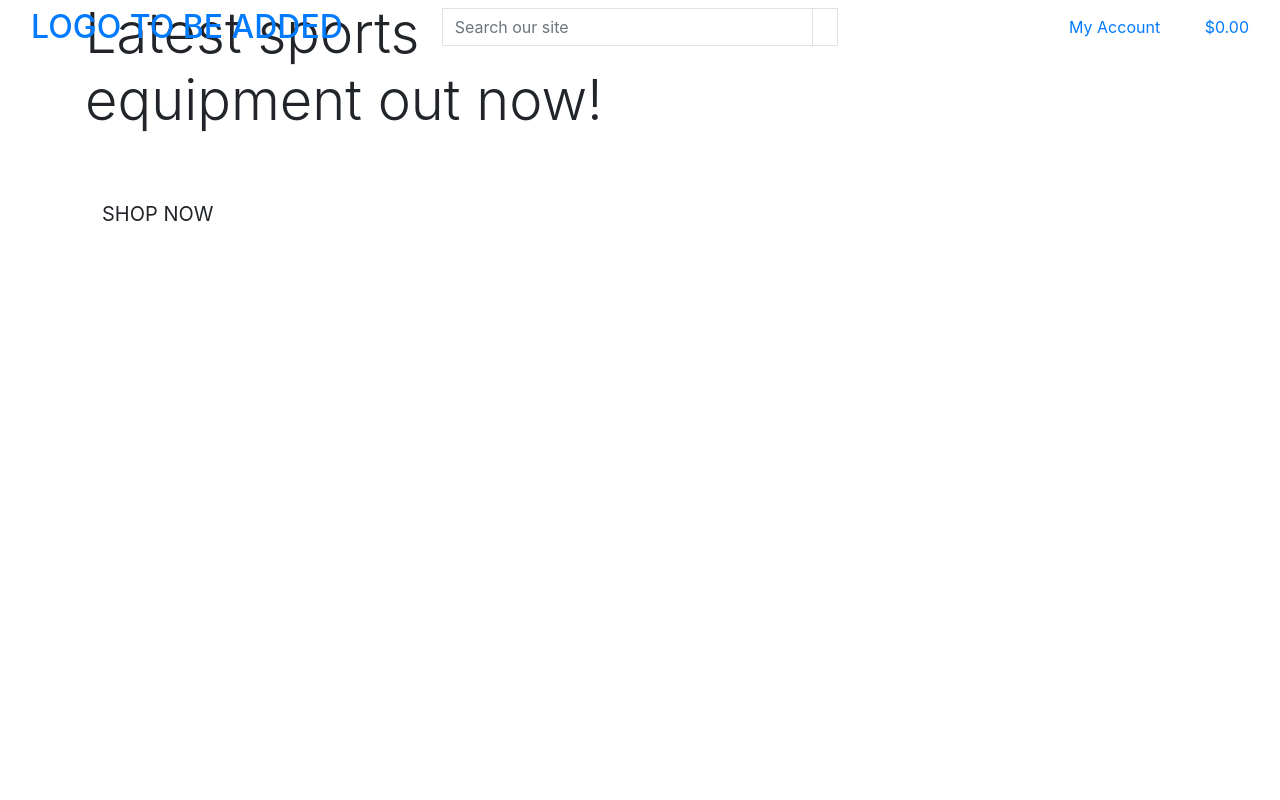
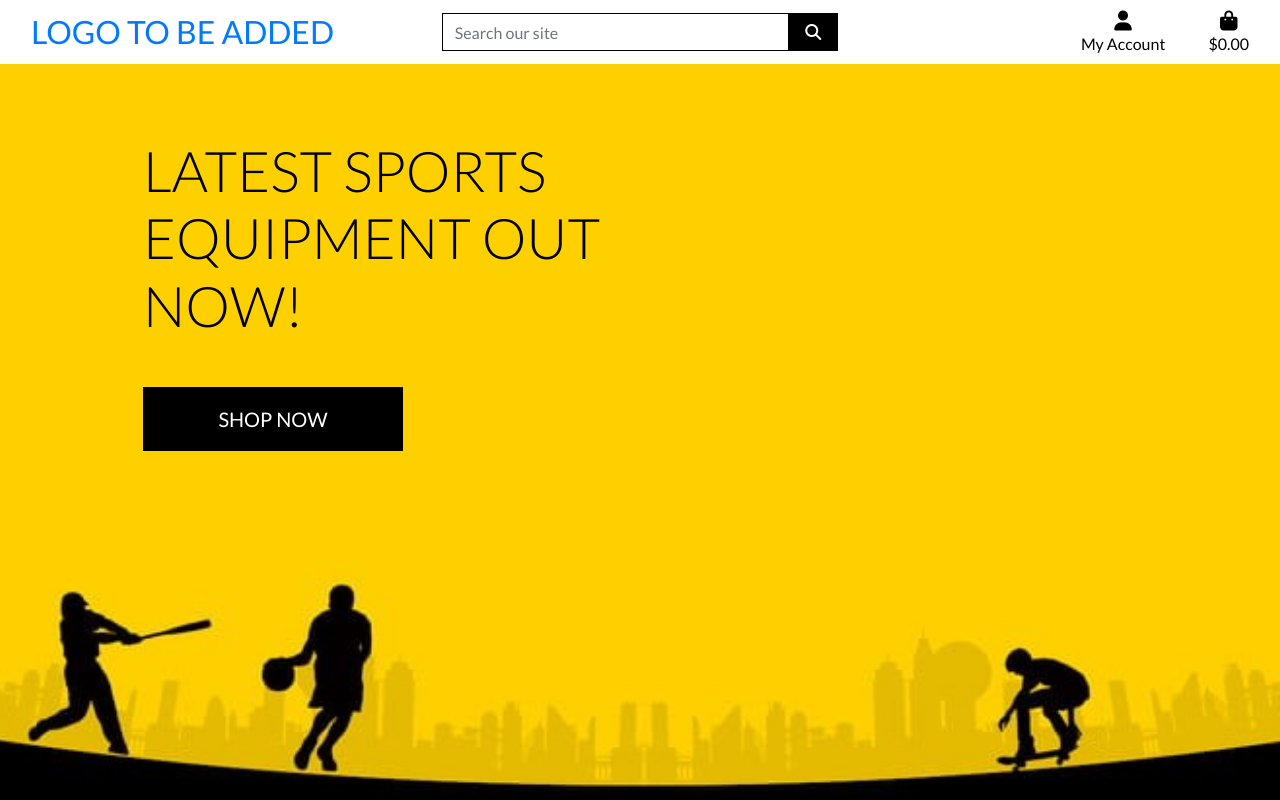
Before and after one commit to MannyBinning/sports-zone, a Django app: page / in a window 1280 px wide. Run offline with Django 3.2, Linux system fonts and the light colour scheme; some libraries are stand-ins or nearby versions.

Commit message:
updated home page with hero image and css

```diff
--- a/sports_zone/settings.py
+++ b/sports_zone/settings.py
@@ -147,6 +147,10 @@ USE_TZ = True
 # https://docs.djangoproject.com/en/3.2/howto/static-files/
 
 STATIC_URL = '/static/'
+STATICFILES_DIRS = (os.path.join(BASE_DIR, 'static'),)
+
+MEDIA_URL = '/media/'
+MEDIA_ROOT = os.path.join(BASE_DIR, 'media')
 
 # Default primary key field type
 # https://docs.djangoproject.com/en/3.2/ref/settings/#default-auto-field
--- a/sports_zone/urls.py
+++ b/sports_zone/urls.py
@@ -15,9 +15,11 @@ Including another URLconf
 """
 from django.contrib import admin
 from django.urls import path, include
+from django.conf import settings
+from django.conf.urls.static import static
 
 urlpatterns = [
     path('admin/', admin.site.urls),
     path('accounts/', include('allauth.urls')),
     path('', include('home.urls')),
-]
+] + static(settings.MEDIA_URL, document_root=settings.MEDIA_ROOT)
--- /dev/null
+++ b/static/css/base.css
@@ -0,0 +1,81 @@
+html {
+    height: 100%;
+}
+
+body {
+    background: url('/media/main-image.jpg') no-repeat center center fixed;
+    background-size: cover;
+    height: calc(100vh - 164px);
+    color: #555;
+    font-family: 'Lato';
+}
+
+/* from Bulma */
+.icon {
+    align-items: center;
+    display: inline-flex;
+    justify-content: center;
+    height: 1.5rem;
+    width: 1.5rem;
+}
+
+.logo-font {
+    text-transform: uppercase;
+}
+
+.main-logo-link {
+    width: fit-content;
+}
+
+.shop-now-button {
+    background: black;
+    color: white;
+    min-width: 260px;
+}
+
+.btn-black {
+    background: black;
+    color: white;
+}
+
+.shop-now-button:hover,
+.shop-now-button:active,
+.shop-now-button:focus,
+.btn-black:hover,
+.btn-black:active,
+.btn-black:focus {
+    background: #222;
+    color: white;
+}
+
+.text-black {
+    color: #000 !important;
+}
+
+.border-black {
+    border: 1px solid black !important;
+}
+
+/* -------------------------------- Media Queries */
+
+/* Slightly larger container on xl screens */
+@media (min-width: 1200px) {
+  .container {
+    max-width: 80%;
+  }
+}
+
+/* fixed top navbar only on medium and up */
+@media (min-width: 992px) {
+    .fixed-top-desktop-only {
+        position: fixed;
+        top: 0;
+        right: 0;
+        left: 0;
+        z-index: 1030;
+    }
+
+    .header-container {
+        padding-top: 164px;
+    }
+}
--- a/templates/base.html
+++ b/templates/base.html
@@ -11,20 +11,24 @@
 
     <!-- Bootstrap CSS -->
     {% block corecss %}
-        <link rel="stylesheet" href="https://stackpath.bootstrapcdn.com/bootstrap/4.4.1/css/bootstrap.min.css" integrity="sha384-Vkoo8x4CGsO3+Hhxv8T/Q5PaXtkKtu6ug5TOeNV6gBiFeWPGFN9MuhOf23Q9Ifjh" crossorigin="anonymous">
+      <link rel="stylesheet" href="https://stackpath.bootstrapcdn.com/bootstrap/4.4.1/css/bootstrap.min.css" integrity="sha384-Vkoo8x4CGsO3+Hhxv8T/Q5PaXtkKtu6ug5TOeNV6gBiFeWPGFN9MuhOf23Q9Ifjh" crossorigin="anonymous">
+      <link rel="preconnect" href="https://fonts.gstatic.com">
+      <link href="https://fonts.googleapis.com/css2?family=Lato:ital,wght@0,100;0,300;0,400;0,700;0,900;1,100;1,300;1,400;1,700;1,900&display=swap" rel="stylesheet">
+      <link rel="stylesheet" href="{% static 'css/base.css' %}">
     {% endblock %}
 
     {% block corejs %}
+        <script src="https://kit.fontawesome.com/d2881910c2.js" crossorigin="anonymous"></script>
         <script src="https://code.jquery.com/jquery-3.4.1.slim.min.js" integrity="sha384-J6qa4849blE2+poT4WnyKhv5vZF5SrPo0iEjwBvKU7imGFAV0wwj1yYfoRSJoZ+n" crossorigin="anonymous"></script>
         <script src="https://cdn.jsdelivr.net/npm/popper.js@1.16.0/dist/umd/popper.min.js" integrity="sha384-Q6E9RHvbIyZFJoft+2mJbHaEWldlvI9IOYy5n3zV9zzTtmI3UksdQRVvoxMfooAo" crossorigin="anonymous"></script>
         <script src="https://stackpath.bootstrapcdn.com/bootstrap/4.4.1/js/bootstrap.min.js" integrity="sha384-wfSDF2E50Y2D1uUdj0O3uMBJnjuUD4Ih7YwaYd1iqfktj0Uod8GCExl3Og8ifwB6" crossorigin="anonymous"></script>
     {% endblock %}
 
-    <title>Sports Zone {% block extra_title %}{% endblock %} </title>
+  <title>Sports Zone {% block extra_title %}{% endblock %} </title>
   </head>
   <body>
     <header class="container-fluid fixed-top">
-      <div class="row">
+      <div id="topnav" class="row bg-white pt-lg-0 text-center text-lg-left">
         <div class="col-12 col-lg-4 my-auto py-1 py-lg-0 text-center text-lg-left">
           <a href="{% url 'home' %}" class="nav-link main-logo-link">
             <h2 class="my-0">LOGO TO BE ADDED</h2>
```
Also changed, not shown: media/main-image.jpg (added).
